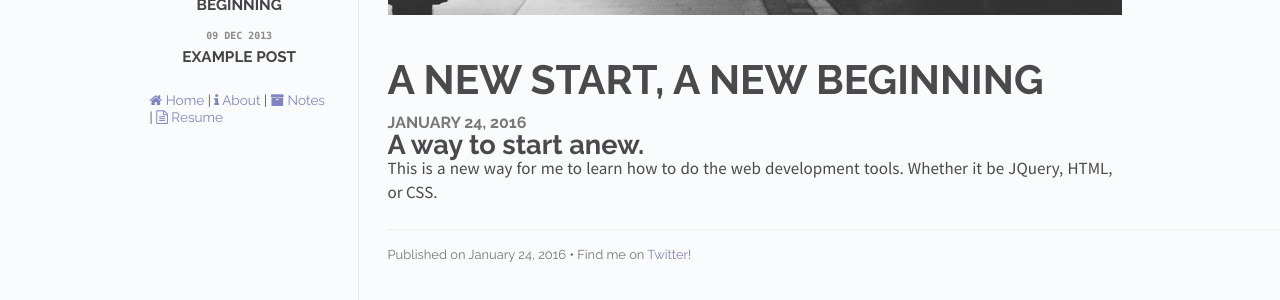
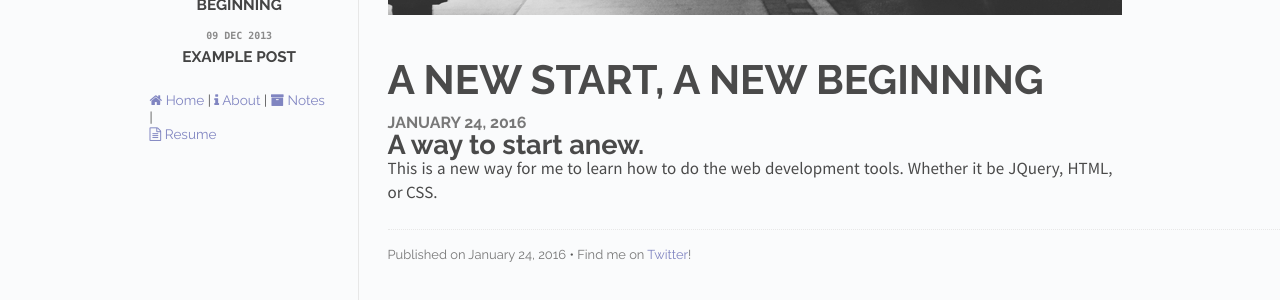
Before and after one commit to davidjchon/davidjchon.github.io, a Jekyll site: the page built from index.html, in a window 1280 px wide. Shown: the part 305-605 px from the top of the page. Built offline with Jekyll 4.4.1, drawn with Linux system fonts in a browser that asks for light colours; nearby versions of some CDN libraries.

Commit message:
Added Break

```diff
--- a/_layouts/default.html
+++ b/_layouts/default.html
@@ -48,7 +48,7 @@
                 <a align="justify" class="list-group-item" href="/about.html"><i class="fa fa-info"></i> About</a>
                 <span class="divider">|</span>
                 <a align="justify" class="list-group-item" href="/notes.html"><i class="fa fa-archive"></i> Notes</a>
-                <span class="divider">|</span>
+                <span class="divider">|</span><br>
                 <a align="justify" class="list-group-item" target="_blank" href="/resume.html"><i class="fa fa-file-text-o"></i> Resume</a>
               </ul>
             </div>
```
